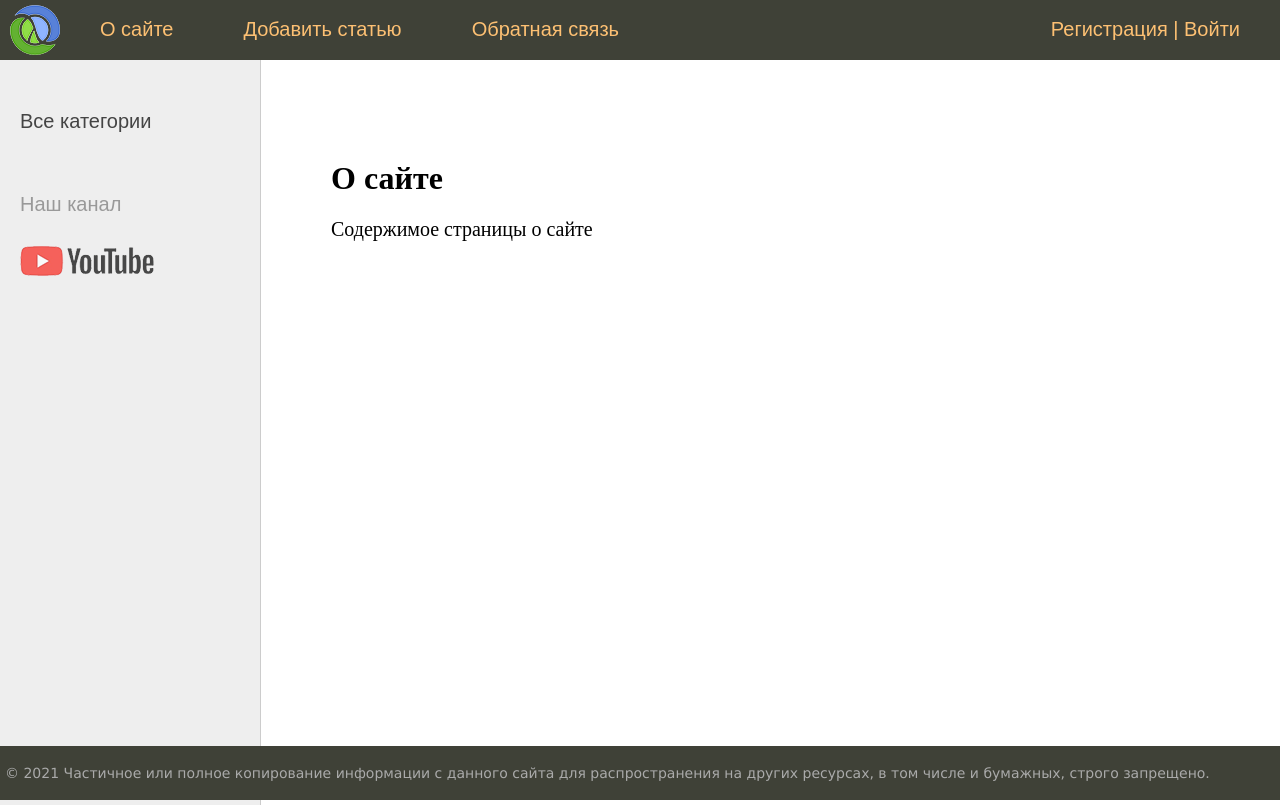
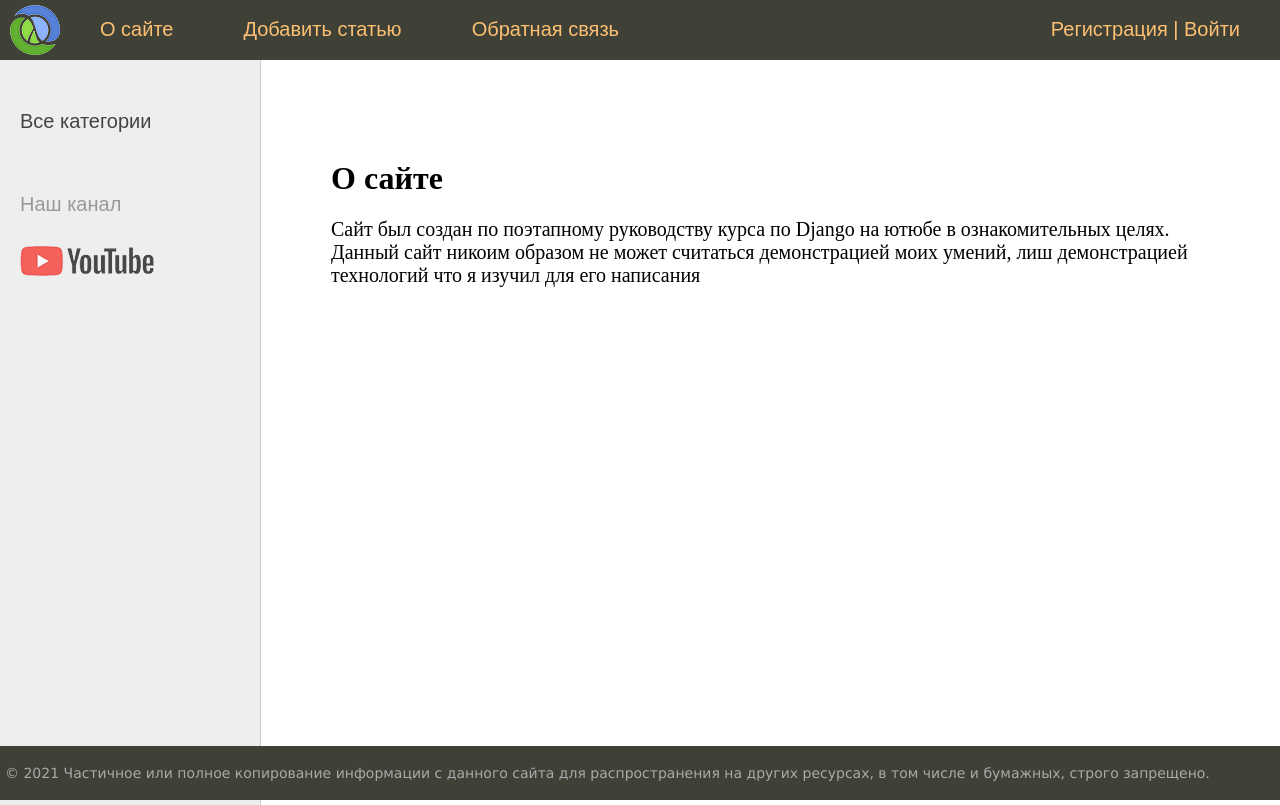
Before and after one commit to ProggerOleg/famous_women_web_site, a Django app: page /about/ in a window 1280 px wide. Shown: the top 805 px of the page. Run offline with Django 3.2, Linux system fonts and the light colour scheme.

Commit message:
information about site added

```diff
--- a/women/templates/women/about.html
+++ b/women/templates/women/about.html
@@ -2,5 +2,7 @@
 
 {% block content %}
 <h1>{{title}}</h1>
-<p>Содержимое страницы о сайте
+<p> Сайт был создан по поэтапному руководству курса по Django на ютюбе в ознакомительных целях.<br>
+    Данный сайт никоим образом не может считаться демонстрацией моих умений, лиш демонстрацией <br>
+    технологий что я изучил для его написания
 {% endblock %}
```
Also changed, not shown: db.sqlite3, 1 other file.
